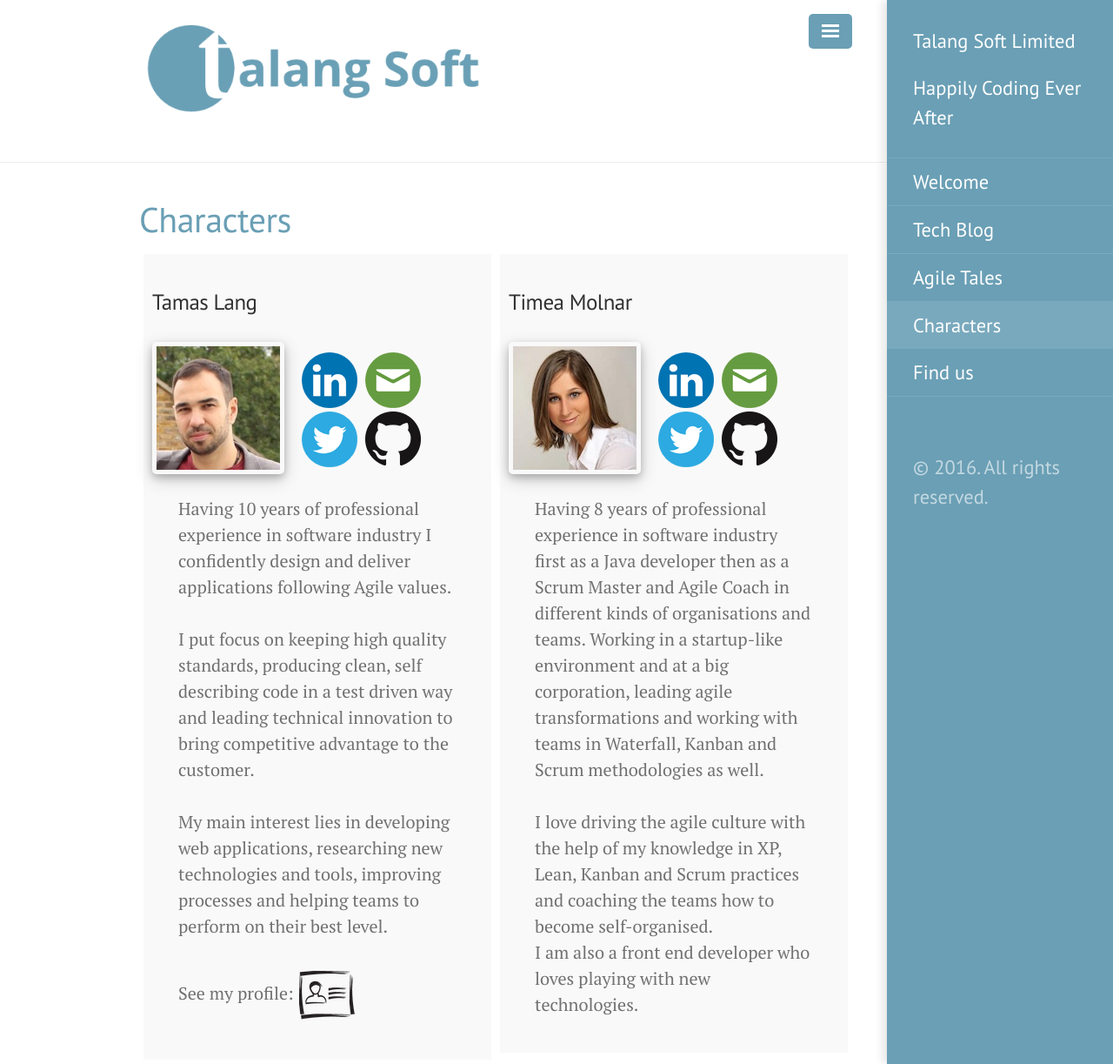
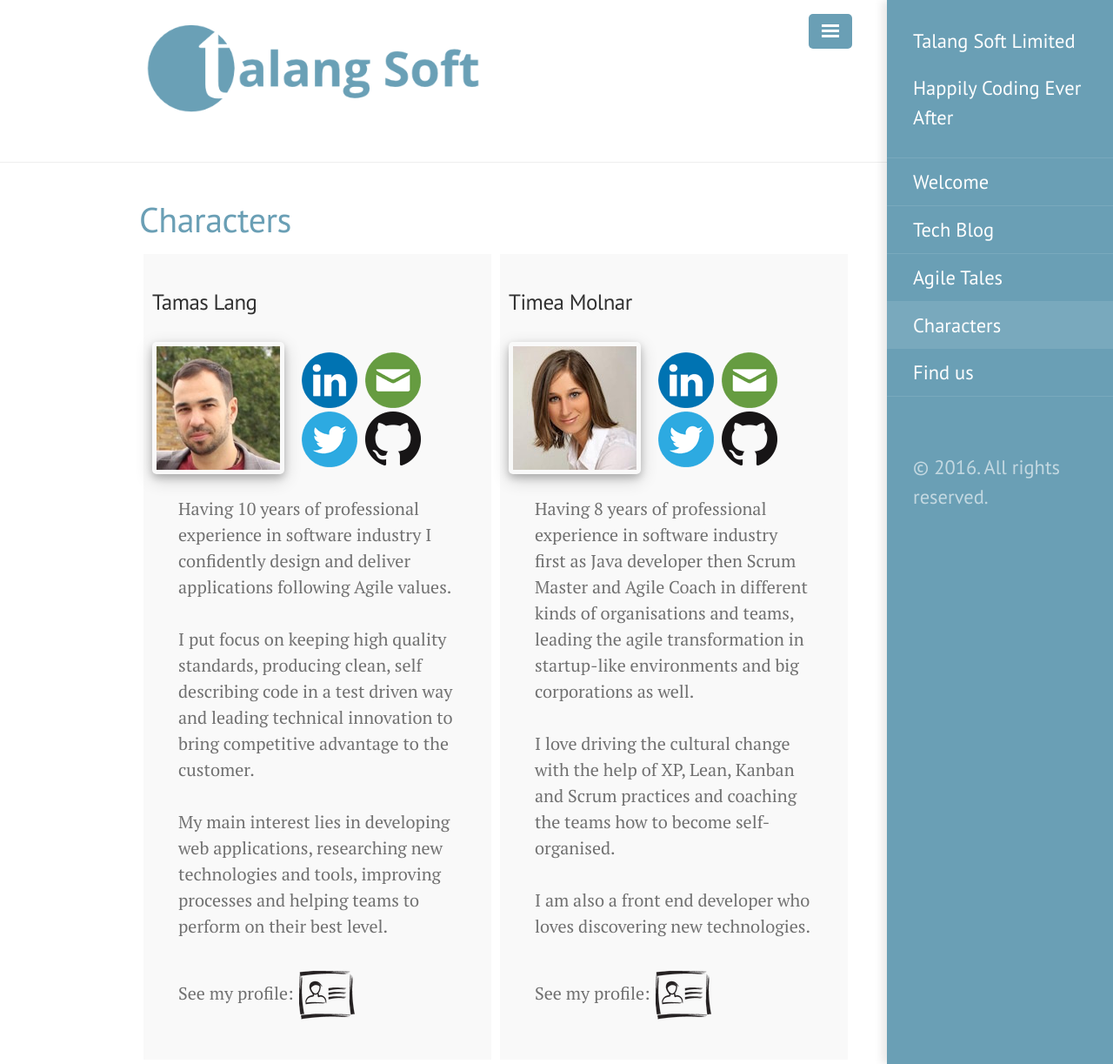
Before and after one commit to talangsoft/talangsoft.github.io, a Jekyll site: the page built from characters/index.md, in a window 1280 px wide and 1223 px high. Shown: the whole window at 87% size. Built offline with Jekyll 4.4.1, drawn with Linux system fonts in a browser that asks for light colours.

Commit message:
Adding profile changes and CV

```diff
--- a/characters/index.md
+++ b/characters/index.md
@@ -40,11 +40,9 @@ title: Characters
   </div>
 
   <div class="message">
-     Having 8 years of professional experience in software industry first as a Java developer then as a Scrum Master and Agile Coach in different kinds of organisations and teams.
-     Working in a startup-like environment and at a big corporation, leading agile transformations and working with teams in Waterfall, Kanban and Scrum methodologies as well.
-     <br/><br/>
-     I love driving the agile culture with the help of my knowledge in XP, Lean, Kanban and Scrum practices and coaching the teams how to become self-organised.
-     <br/>
-     I am also a front end developer who loves playing with new technologies.
+     Having 8 years of professional experience in software industry first as Java developer then Scrum Master and Agile Coach in different kinds of organisations and teams, leading the agile transformation in startup-like environments and big corporations as well.
+     <br/><br/> I love driving the cultural change with the help of XP, Lean, Kanban and Scrum practices and coaching the teams how to become self-organised.
+     <br/><br/>I am also a front end developer who loves discovering new technologies.
+     <br/><br/>See my profile: <a href="https://docs.google.com/document/d/1hYSY-3vmh69kgPYe7RmpHSX_UF7tNrFJ8cNbD1wWQO8/pub" class="hvr-buzz-out iconCv" target="_blank"></a>
   </div>
 </div>
```
